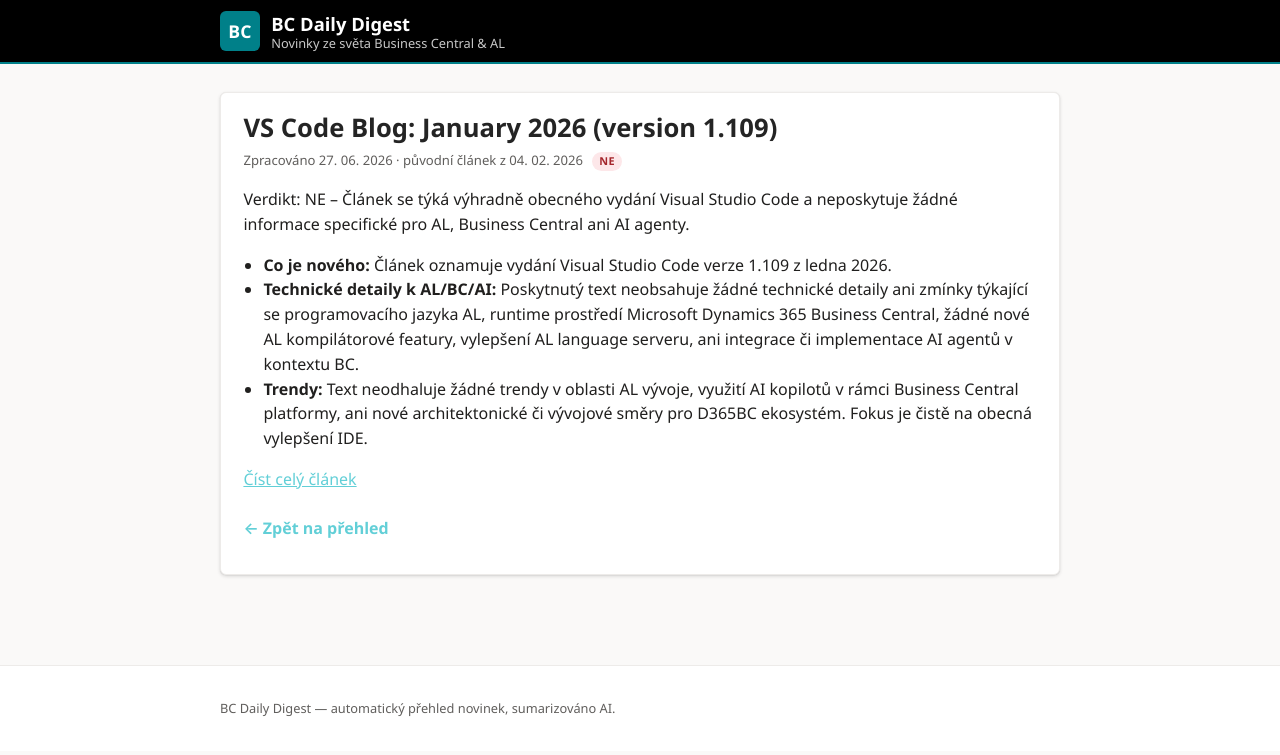
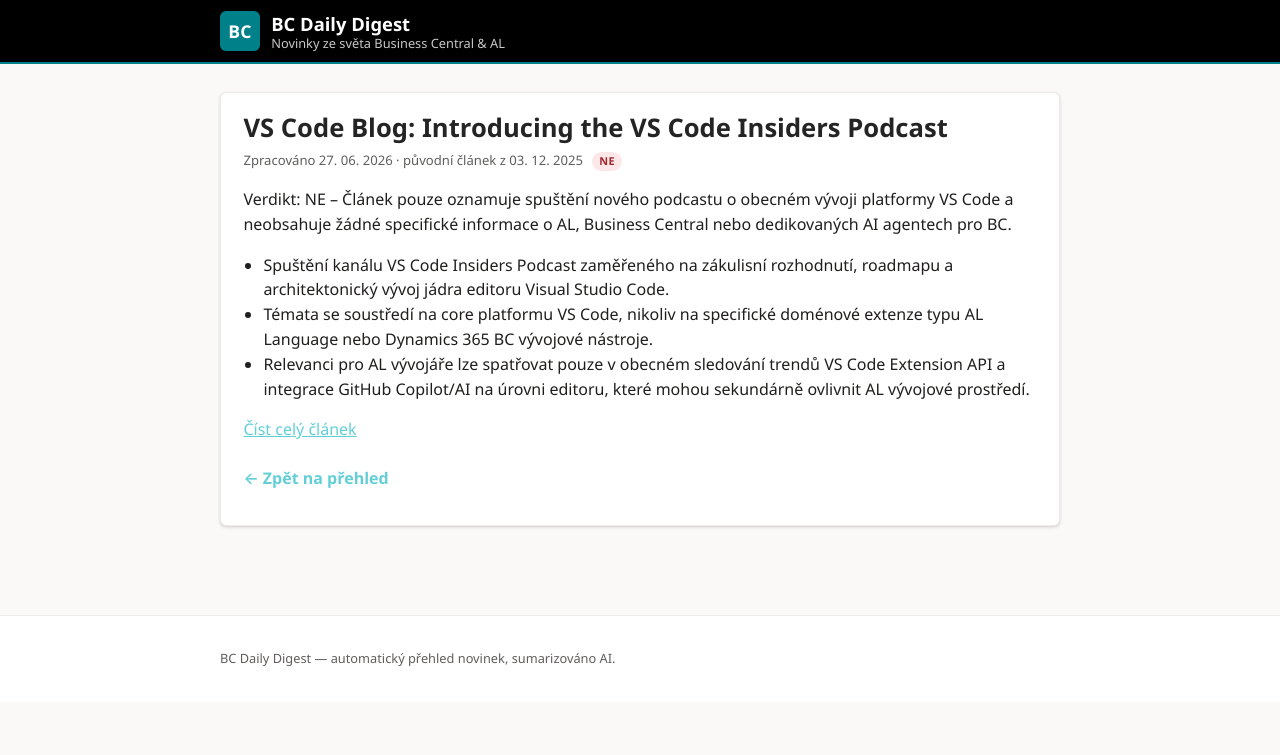
Before and after one commit to ValsorimS/bc-daily-digest, a Jekyll site: the page built from _posts/2026-06-27-vs-code-blog-1.md, in a window 1280 px wide. Shown: the top 755 px of the page. Built offline with Jekyll 4.4.1, drawn with Linux system fonts in a browser that asks for light colours.

Commit message:
Update daily digest

```diff
--- a/_posts/2026-06-27-vs-code-blog-1.md
+++ b/_posts/2026-06-27-vs-code-blog-1.md
@@ -1,16 +1,16 @@
 ---
 layout: post
-title: "VS Code Blog: January 2026 (version 1.109)"
+title: "VS Code Blog: Introducing the VS Code Insiders Podcast"
 published: true
-original_date: 2026-02-04
+original_date: 2025-12-03
 ---
 
-Verdikt: NE – Článek se týká výhradně obecného vydání Visual Studio Code a neposkytuje žádné informace specifické pro AL, Business Central ani AI agenty.
+Verdikt: NE – Článek pouze oznamuje spuštění nového podcastu o obecném vývoji platformy VS Code a neobsahuje žádné specifické informace o AL, Business Central nebo dedikovaných AI agentech pro BC.
 
 <!--více-->
 
-*   **Co je nového:** Článek oznamuje vydání Visual Studio Code verze 1.109 z ledna 2026.
-*   **Technické detaily k AL/BC/AI:** Poskytnutý text neobsahuje žádné technické detaily ani zmínky týkající se programovacího jazyka AL, runtime prostředí Microsoft Dynamics 365 Business Central, žádné nové AL kompilátorové featury, vylepšení AL language serveru, ani integrace či implementace AI agentů v kontextu BC.
-*   **Trendy:** Text neodhaluje žádné trendy v oblasti AL vývoje, využití AI kopilotů v rámci Business Central platformy, ani nové architektonické či vývojové směry pro D365BC ekosystém. Fokus je čistě na obecná vylepšení IDE.
+- Spuštění kanálu VS Code Insiders Podcast zaměřeného na zákulisní rozhodnutí, roadmapu a architektonický vývoj jádra editoru Visual Studio Code.
+- Témata se soustředí na core platformu VS Code, nikoliv na specifické doménové extenze typu AL Language nebo Dynamics 365 BC vývojové nástroje.
+- Relevanci pro AL vývojáře lze spatřovat pouze v obecném sledování trendů VS Code Extension API a integrace GitHub Copilot/AI na úrovni editoru, které mohou sekundárně ovlivnit AL vývojové prostředí.
 
-[Číst celý článek](https://code.visualstudio.com/updates/v1_109)
+[Číst celý článek](https://code.visualstudio.com/blogs/2025/12/03/introducing-vs-code-insiders-podcast)
--- a/history.json
+++ b/history.json
@@ -232,5 +232,8 @@
     "https://demiliani.com/2025/12/22/securing-your-azure-storage-account-a-guide-to-enabling-business-central-only-access-using-network-security-perimeter/": "2026-06-27T00:31:13.133541",
     "https://code.visualstudio.com/blogs/2026/01/26/mcp-apps-support": "2026-06-27T08:52:08.806049",
     "https://demiliani.com/2025/12/12/welcome-to-the-ccms-project/": "2026-06-27T08:53:28.524122",
-    "https://code.visualstudio.com/blogs/2026/01/15/docfind": "2026-06-27T08:54:40.193649"
+    "https://code.visualstudio.com/blogs/2026/01/15/docfind": "2026-06-27T08:54:40.193649",
+    "https://demiliani.com/2025/12/10/my-mcp-server-for-dynamics-365-business-central-administration-now-supports-handling-ptes/": "2026-06-27T16:22:09.893206",
+    "https://code.visualstudio.com/blogs/2025/12/03/introducing-vs-code-insiders-podcast": "2026-06-27T16:23:21.807878",
+    "https://code.visualstudio.com/blogs/2025/11/18/PrivateMarketplace": "2026-06-27T16:24:33.073205"
 }
```
Also changed, not shown: _posts/2026-06-27-stefano-demiliani-0.md (+7 -7 lines), _posts/2026-06-27-vs-code-blog-2.md (+7 -7 lines).
